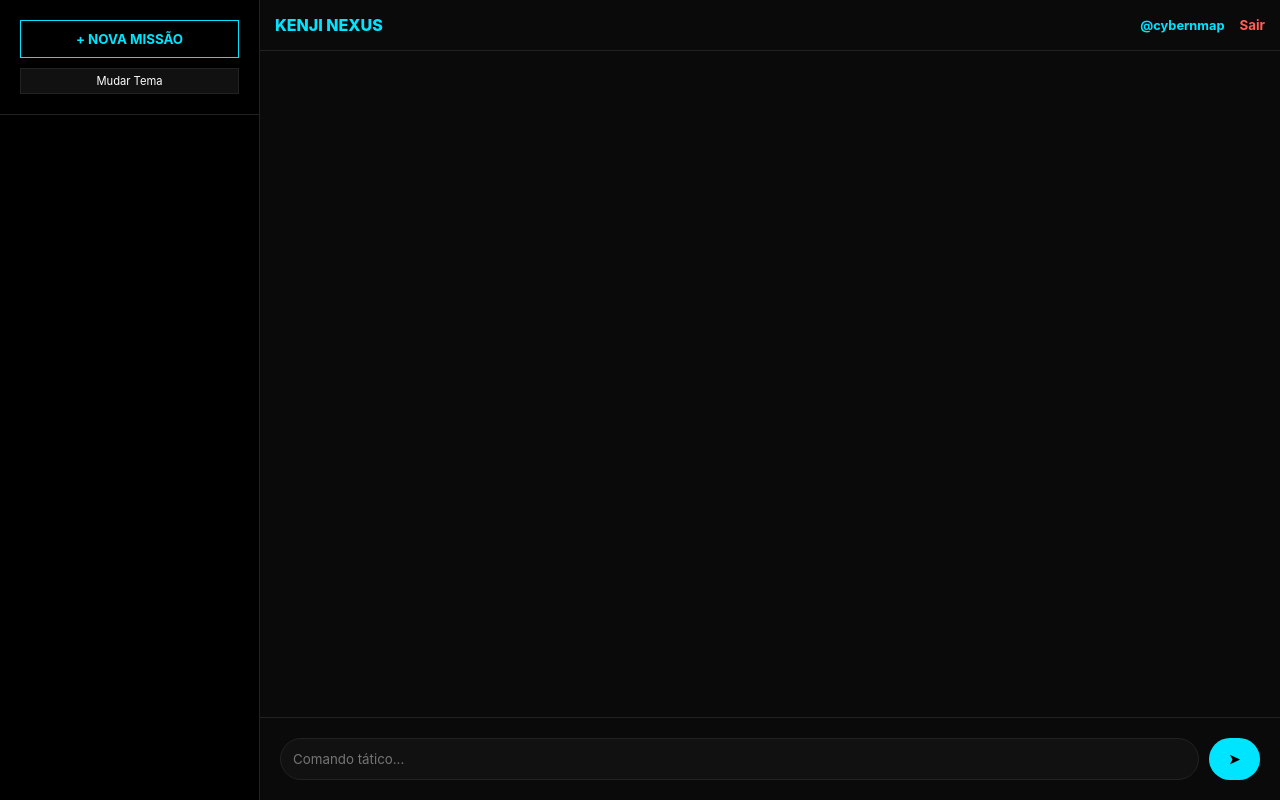
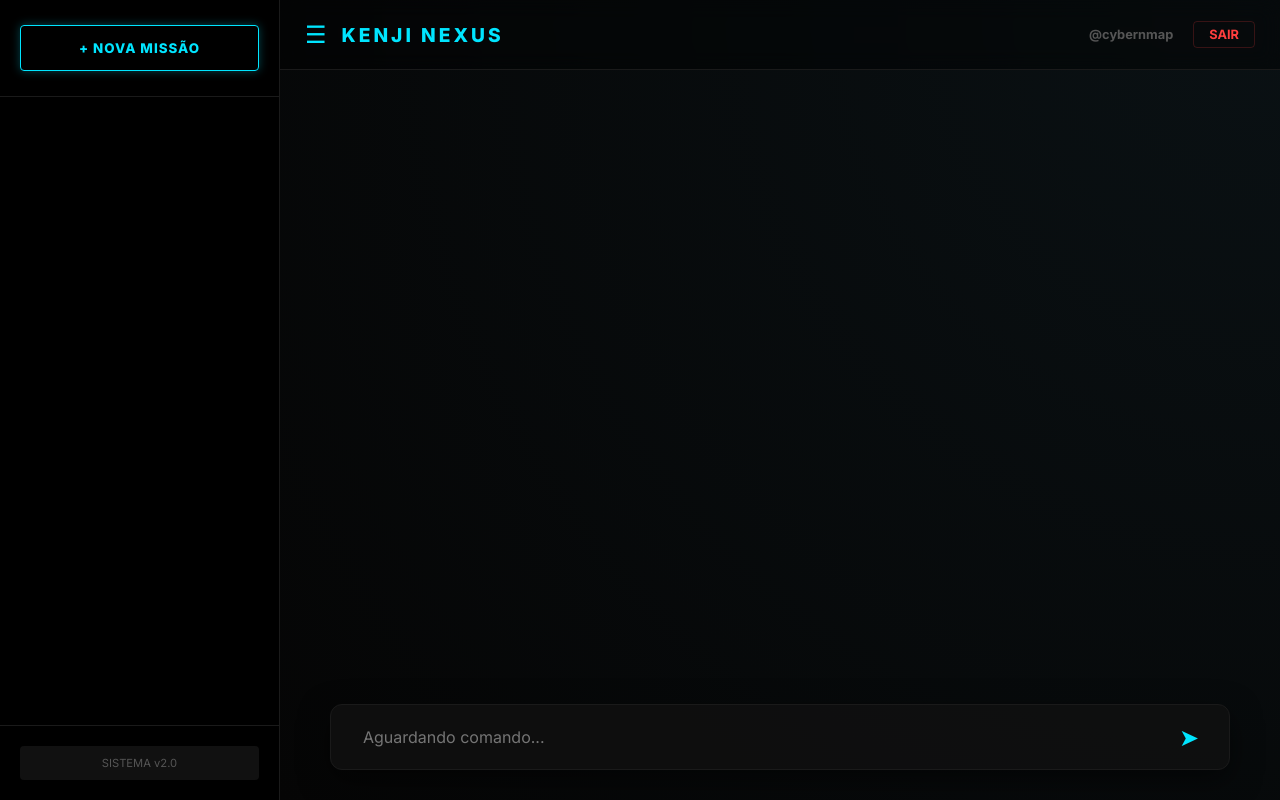
Before and after one commit to yossei-crypto/Kenji-nexus, a plain HTML site: page templates/index.html in a window 1280 px wide. Drawn offline with nearby package versions, Linux system fonts and the light colour scheme; no server answers.

Commit message:
Atualizar o index.html

```diff
--- a/templates/index.html
+++ b/templates/index.html
@@ -1,58 +1,198 @@
 <!DOCTYPE html>
-<html lang="pt-PT" data-theme="dark">
+<html lang="pt-BR" data-theme="dark">
 <head>
     <meta charset="UTF-8">
     <meta name="viewport" content="width=device-width, initial-scale=1.0, maximum-scale=1.0, user-scalable=no">
-    <title>Kenji Nexus</title>
+    <title>Kenji Nexus | Command Center</title>
     <script src="https://cdn.jsdelivr.net/npm/marked/marked.min.js"></script>
+    <link href="https://fonts.googleapis.com/css2?family=JetBrains+Mono:wght@400;700&family=Inter:wght@400;700;800&display=swap" rel="stylesheet">
     <style>
-        :root { --bg: #0a0a0a; --panel: #111; --accent: #00e5ff; --text: #fff; --border: #222; }
-        [data-theme="light"] { --bg: #f5f5f5; --panel: #fff; --accent: #008ba3; --text: #1a1a1a; --border: #ccc; }
-        * { box-sizing: border-box; margin: 0; padding: 0; font-family: 'Inter', sans-serif; transition: 0.2s; }
-        body { background: var(--bg); color: var(--text); height: 100dvh; display: flex; overflow: hidden; }
-        #sidebar { width: 260px; background: #000; border-right: 1px solid var(--border); display: flex; flex-direction: column; }
-        #main { flex: 1; display: flex; flex-direction: column; }
-        header { padding: 15px; border-bottom: 1px solid var(--border); display: flex; justify-content: space-between; align-items: center; }
-        #chat-box { flex: 1; overflow-y: auto; padding: 20px; display: flex; flex-direction: column; gap: 20px; }
-        .msg { max-width: 85%; padding: 12px 18px; border-radius: 15px; line-height: 1.5; animation: fadeIn 0.3s ease; }
-        @keyframes fadeIn { from { opacity: 0; transform: translateY(10px); } to { opacity: 1; transform: translateY(0); } }
-        .user { align-self: flex-end; background: #222; color: #fff; }
-        .ai { align-self: flex-start; background: var(--panel); border: 1px solid var(--border); width: 100%; }
-        pre { background: #000; padding: 15px; border-radius: 8px; position: relative; overflow-x: auto; margin: 10px 0; }
-        code { color: var(--accent); }
-        .copy-btn { position: absolute; top: 5px; right: 5px; background: #333; color: #fff; border: none; padding: 5px 10px; border-radius: 5px; cursor: pointer; font-size: 0.7rem; }
-        .input-area { padding: 20px; border-top: 1px solid var(--border); display: flex; gap: 10px; }
-        input { flex: 1; background: var(--panel); border: 1px solid var(--border); color: var(--text); padding: 12px; border-radius: 25px; outline: none; }
+        :root {
+            --bg: #050505;
+            --sidebar-bg: #000000;
+            --panel-bg: rgba(15, 15, 15, 0.95);
+            --accent: #00e5ff;
+            --accent-glow: rgba(0, 229, 255, 0.3);
+            --text: #e0e0e0;
+            --border: #1a1a1a;
+            --user-bubble: #1a1a1a;
+        }
+
+        * { box-sizing: border-box; margin: 0; padding: 0; font-family: 'Inter', sans-serif; }
+
+        body {
+            background: var(--bg);
+            color: var(--text);
+            height: 100dvh;
+            width: 100vw;
+            display: flex;
+            overflow: hidden;
+        }
+
+        /* BARRA LATERAL TÁTICA */
+        #sidebar {
+            width: 280px;
+            background: var(--sidebar-bg);
+            border-right: 1px solid var(--border);
+            display: flex;
+            flex-direction: column;
+            transition: transform 0.3s cubic-bezier(0.4, 0, 0.2, 1);
+            z-index: 1000;
+        }
+
+        .sidebar-header { padding: 25px 20px; border-bottom: 1px solid var(--border); }
+
+        .new-chat-btn {
+            width: 100%;
+            padding: 14px;
+            background: transparent;
+            border: 1px solid var(--accent);
+            color: var(--accent);
+            border-radius: 4px;
+            cursor: pointer;
+            font-weight: 800;
+            text-transform: uppercase;
+            letter-spacing: 1px;
+            box-shadow: 0 0 10px var(--accent-glow);
+        }
+
+        #historico { flex: 1; overflow-y: auto; padding: 15px; }
+        .conv-item {
+            padding: 15px;
+            border-radius: 6px;
+            cursor: pointer;
+            font-size: 0.85rem;
+            color: #888;
+            margin-bottom: 8px;
+            border: 1px solid transparent;
+        }
+        .conv-item:hover { background: #111; color: var(--text); }
+        .ativa {
+            background: rgba(0, 229, 255, 0.05);
+            border-color: var(--accent);
+            color: var(--accent);
+            font-weight: bold;
+        }
+
+        /* ÁREA CENTRAL */
+        #main-command {
+            flex: 1;
+            display: flex;
+            flex-direction: column;
+            background: radial-gradient(circle at top right, #0a1114, #050505);
+        }
+
+        header {
+            height: 70px;
+            padding: 0 25px;
+            border-bottom: 1px solid var(--border);
+            display: flex;
+            justify-content: space-between;
+            align-items: center;
+            background: rgba(0,0,0,0.4);
+            backdrop-filter: blur(10px);
+        }
+
+        .logo { font-weight: 800; letter-spacing: 3px; color: var(--accent); font-size: 1.2rem; }
+        .user-tag { color: #555; font-size: 0.8rem; font-weight: bold; }
+
+        /* CHAT FLUXO */
+        #chat-wrapper { flex: 1; overflow-y: auto; padding: 25px; display: flex; flex-direction: column; gap: 30px; }
+
+        .message { max-width: 90%; line-height: 1.6; font-size: 0.95rem; animation: slideIn 0.3s ease-out; }
+        @keyframes slideIn { from { opacity: 0; transform: translateY(15px); } to { opacity: 1; transform: translateY(0); } }
+
+        .user-msg { align-self: flex-end; background: var(--user-bubble); padding: 15px 20px; border-radius: 20px 20px 0 20px; color: #fff; border: 1px solid #333; }
+
+        .ai-msg { align-self: flex-start; width: 100%; border-left: 2px solid var(--accent); padding-left: 20px; margin-bottom: 10px; }
+        .ai-msg code { font-family: 'JetBrains Mono', monospace; color: var(--accent); background: #000; padding: 2px 6px; border-radius: 4px; }
+
+        pre {
+            background: #000;
+            padding: 20px;
+            border-radius: 8px;
+            margin: 15px 0;
+            overflow-x: auto;
+            border: 1px solid var(--border);
+            position: relative;
+        }
+
+        /* INPUT TÁTICO */
+        .input-zone { padding: 30px 25px; background: transparent; }
+        .input-shell {
+            max-width: 900px;
+            margin: 0 auto;
+            display: flex;
+            background: var(--panel-bg);
+            border: 1px solid var(--border);
+            border-radius: 12px;
+            padding: 10px 20px;
+            box-shadow: 0 10px 30px rgba(0,0,0,0.5);
+        }
+        input {
+            flex: 1;
+            background: transparent;
+            border: none;
+            color: #fff;
+            padding: 12px;
+            outline: none;
+            font-size: 1rem;
+        }
+        .send-btn {
+            background: none;
+            border: none;
+            color: var(--accent);
+            font-size: 1.5rem;
+            cursor: pointer;
+            padding: 0 10px;
+        }
+
+        /* MOBILE FIX */
+        @media (max-width: 768px) {
+            #sidebar { position: absolute; height: 100%; transform: translateX(-100%); }
+            #sidebar.open { transform: translateX(0); }
+            .logo { font-size: 1rem; }
+        }
     </style>
 </head>
 <body>
+
     <div id="sidebar">
-        <div style="padding: 20px; border-bottom: 1px solid #222;">
-            <button onclick="novaMissao()" style="width:100%; padding:10px; background:transparent; border:1px solid var(--accent); color:var(--accent); cursor:pointer; font-weight:bold;">+ NOVA MISSÃO</button>
-            <button onclick="toggleTheme()" style="width:100%; margin-top:10px; padding:5px; background:var(--panel); border:1px solid var(--border); color:var(--text); cursor:pointer; font-size:0.7rem;">Mudar Tema</button>
+        <div class="sidebar-header">
+            <button class="new-chat-btn" onclick="novaMissao()">+ Nova Missão</button>
         </div>
-        <div id="historico" style="flex:1; overflow-y:auto; padding:10px;"></div>
+        <div id="historico"></div>
+        <div style="padding: 20px; border-top: 1px solid var(--border);">
+            <button onclick="toggleTheme()" style="width: 100%; background: #111; color: #555; border: none; padding: 10px; border-radius: 4px; font-size: 0.7rem; cursor: pointer;">SISTEMA v2.0</button>
+        </div>
     </div>
-    <div id="main">
+
+    <main id="main-command">
         <header>
-            <div style="font-weight: 800; color: var(--accent);">KENJI NEXUS</div>
-            <div style="display:flex; gap:15px; align-items:center;">
-                <a href="https://instagram.com/cybernmap" target="_blank" style="color:var(--accent); text-decoration:none; font-size:0.8rem; font-weight:bold;">@cybernmap</a>
-                <button onclick="location.href='/logout'" style="background:none; border:none; color:#ff5f56; cursor:pointer; font-weight:bold;">Sair</button>
+            <div style="display: flex; align-items: center; gap: 15px;">
+                <button onclick="document.getElementById('sidebar').classList.toggle('open')" style="background:none; border:none; color:var(--accent); font-size: 1.5rem; cursor: pointer; display: block;">☰</button>
+                <div class="logo">KENJI NEXUS</div>
+            </div>
+            <div style="display: flex; gap: 20px; align-items: center;">
+                <span class="user-tag">@cybernmap</span>
+                <button onclick="location.href='/logout'" style="color: #ff3e3e; background: none; border: 1px solid #ff3e3e33; padding: 5px 15px; border-radius: 4px; cursor: pointer; font-size: 0.8rem; font-weight: bold;">SAIR</button>
             </div>
         </header>
-        <div id="chat-box"></div>
-        <div class="input-area">
-            <input type="text" id="user-input" placeholder="Comando tático..." autocomplete="off">
-            <button onclick="enviar()" style="background:var(--accent); border:none; padding:10px 20px; border-radius:25px; cursor:pointer; font-weight:bold;">➤</button>
+
+        <div id="chat-wrapper">
+            </div>
+
+        <div class="input-zone">
+            <div class="input-shell">
+                <input type="text" id="user-input" placeholder="Aguardando comando..." autocomplete="off">
+                <button class="send-btn" onclick="enviar()">➤</button>
+            </div>
         </div>
-    </div>
+    </main>
+
     <script>
         let convId = null;
-        function toggleTheme() {
-            const h = document.documentElement;
-            h.setAttribute('data-theme', h.getAttribute('data-theme') === 'dark' ? 'light' : 'dark');
-        }
+
         async function carregarSidebar() {
             const res = await fetch('/carregar_conversas');
             const data = await res.json();
@@ -60,45 +200,52 @@
             div.innerHTML = '';
             data.forEach(c => {
                 const item = document.createElement('div');
-                item.style = "padding:12px; cursor:pointer; border-radius:8px; margin-bottom:5px; font-size:0.8rem; color:#aaa;";
+                item.className = `conv-item ${convId === c.id ? 'ativa' : ''}`;
                 item.innerText = c.titulo;
                 item.onclick = () => carregarChat(c.id);
                 div.appendChild(item);
             });
         }
+
         async function novaMissao() {
             const res = await fetch('/nova_conversa', {method: 'POST'});
             const data = await res.json();
             convId = data.id;
-            carregarSidebar();
-            document.getElementById('chat-box').innerHTML = '';
+            await carregarSidebar();
+            carregarChat(data.id);
         }
+
         async function carregarChat(id) {
             convId = id;
+            if (window.innerWidth < 768) document.getElementById('sidebar').classList.remove('open');
             const res = await fetch(`/carregar_historico/${id}`);
             const msgs = await res.json();
-            const box = document.getElementById('chat-box');
+            const box = document.getElementById('chat-wrapper');
             box.innerHTML = '';
             msgs.forEach(m => addBubble(m.content, m.role));
+            carregarSidebar();
         }
+
         function addBubble(txt, role, tempId = null) {
-            const box = document.getElementById('chat-box');
+            const box = document.getElementById('chat-wrapper');
             const div = document.createElement('div');
             if(tempId) div.id = tempId;
-            div.className = `msg ${role === 'user' ? 'user' : 'ai'}`;
+            div.className = `message ${role === 'user' ? 'user-msg' : 'ai-msg'}`;
             div.innerHTML = role === 'assistant' ? marked.parse(txt) : txt;
             box.appendChild(div);
-            box.scrollTop = box.scrollHeight;
-            setupCopy();
+            box.scrollTo({ top: box.scrollHeight, behavior: 'smooth' });
         }
+
         async function enviar() {
             const inp = document.getElementById('user-input');
             const val = inp.value.trim();
             if(!val || !convId) return;
             inp.value = '';
             addBubble(val, 'user');
+
             const tId = "loading-" + Date.now();
-            addBubble("<i>A processar tática...</i>", "assistant", tId);
+            addBubble("<i>Sincronizando com Nexus...</i>", "assistant", tId);
+
             const res = await fetch('/chat', {
                 method: 'POST',
                 headers: {'Content-Type': 'application/json'},
@@ -107,20 +254,8 @@
             const data = await res.json();
             document.getElementById(tId).remove();
             addBubble(data.resposta, 'assistant');
-            carregarSidebar();
         }
-        function setupCopy() {
-            document.querySelectorAll('pre').forEach(pre => {
-                if (pre.querySelector('.copy-btn')) return;
-                const btn = document.createElement('button');
-                btn.className = 'copy-btn'; btn.innerText = 'Copiar';
-                btn.onclick = () => {
-                    navigator.clipboard.writeText(pre.innerText.replace('Copiar', ''));
-                    btn.innerText = '✅'; setTimeout(() => btn.innerText = 'Copiar', 2000);
-                };
-                pre.appendChild(btn);
-            });
-        }
+
         document.getElementById('user-input').onkeypress = (e) => e.key === 'Enter' && enviar();
         window.onload = () => { carregarSidebar(); novaMissao(); };
     </script>
```
